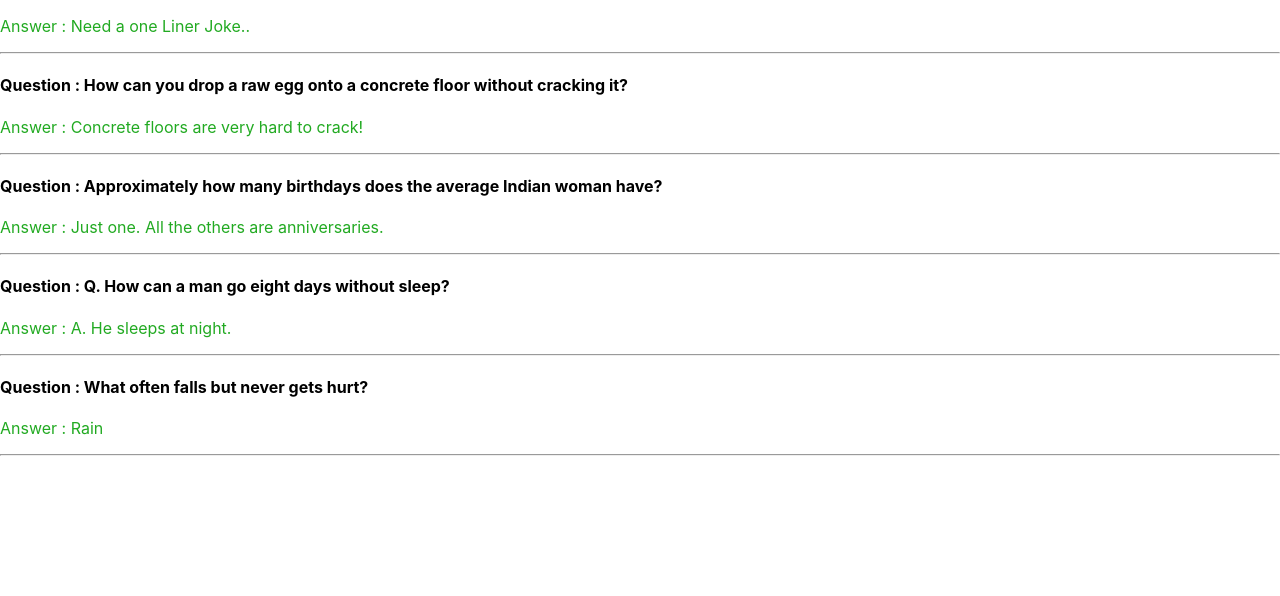
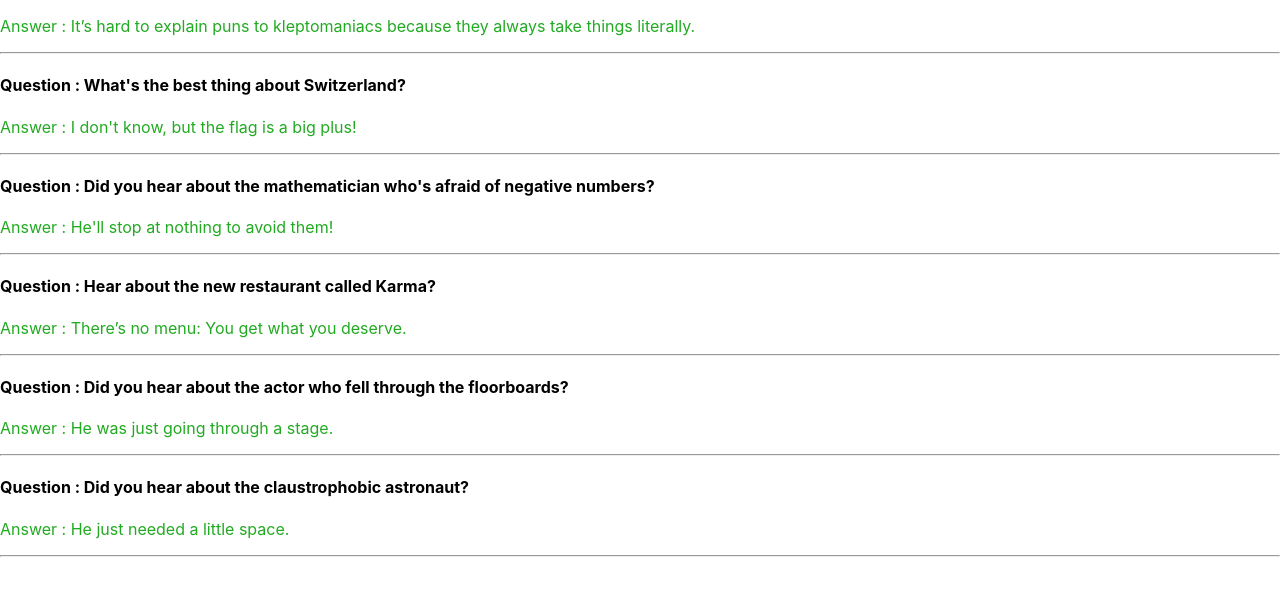
Before and after one commit to letspython3x/LearningReact, a React (Create React App) app: page / in a window 1280 px wide. Shown: the top 596 px of the page. Built offline with nearby package versions, Linux system fonts and the light colour scheme.

Commit message:
Add Jokes data from a separate file

```diff
--- a/src/App.js
+++ b/src/App.js
@@ -2,30 +2,19 @@
 import logo from './logo.svg';
 import './App.css';
 import Joke from './components/Joke'
+import jokesData from './components/jokesData'
 
 function App() {
+  // const jokes  = jokesData.map(function(joke){
+  //   return <Joke question={joke.question} punchLine={joke.punchLine} />
+  // })
+
+  const jokes = jokesData.map(joke => <Joke key ={joke.id} question={joke.question} punchLine={joke.punchLine}/>)
+
 
   return (
     <div>
-      <Joke
-        punchLine="Need a one Liner Joke.."
-      />
-
-      <Joke
-        question="How can you drop a raw egg onto a concrete floor without cracking it?"
-        punchLine="Concrete floors are very hard to crack!"
-      />
-      <Joke
-        question="Approximately how many birthdays does the average Indian woman have?"
-        punchLine="Just one. All the others are anniversaries."
-      />
-      <Joke
-        question="Q. How can a man go eight days without sleep?"
-        punchLine="A. He sleeps at night."
-      />
-      <Joke
-        question="What often falls but never gets hurt?"
-        punchLine="Rain" />
+      {jokes}
     </div>
   )
 }
--- /dev/null
+++ b/src/components/jokesData.js
@@ -0,0 +1,33 @@
+const jokesData = [
+    {
+        id: 1,
+        punchLine: "It’s hard to explain puns to kleptomaniacs because they always take things literally."
+    },
+    {
+        id: 2,
+        question: "What's the best thing about Switzerland?",
+        punchLine: "I don't know, but the flag is a big plus!"
+    },
+    {
+        id: 3,
+        question: "Did you hear about the mathematician who's afraid of negative numbers?",
+        punchLine: "He'll stop at nothing to avoid them!"
+    },
+    {
+        id: 4,
+        question: "Hear about the new restaurant called Karma?",
+        punchLine: "There’s no menu: You get what you deserve."
+    },
+    {
+        id: 5,
+        question: "Did you hear about the actor who fell through the floorboards?",
+        punchLine: "He was just going through a stage."
+    },
+    {
+        id: 6,
+        question: "Did you hear about the claustrophobic astronaut?",
+        punchLine: "He just needed a little space."
+    }
+]
+
+export default jokesData
```
